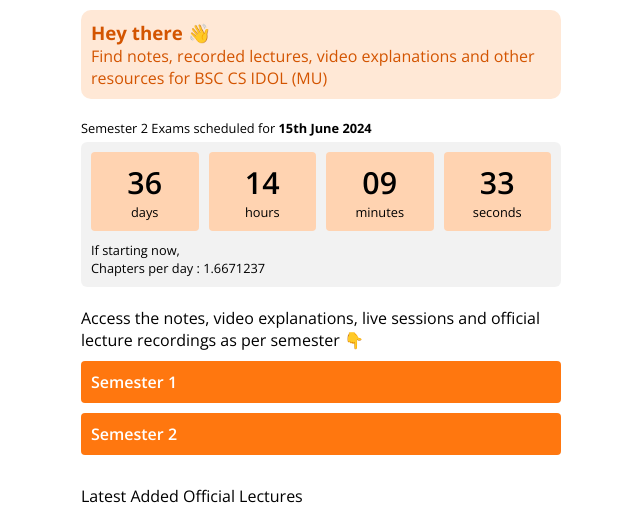
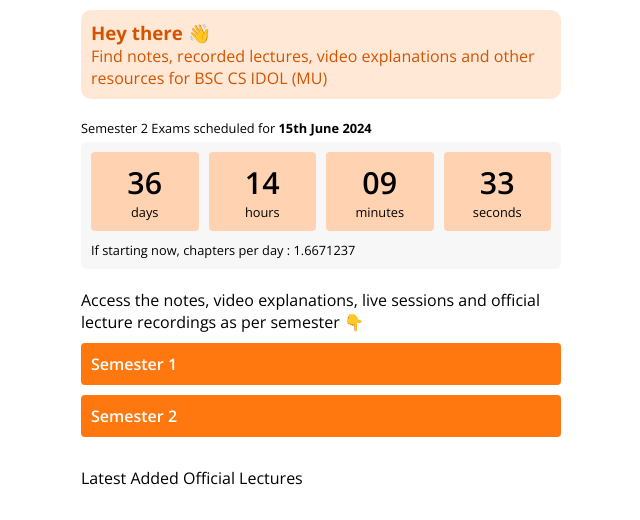
Before and after one commit to idolcs/idolcs.com-legacy, a PHP site: page / in a window 1280 px wide. Shown: the top 520 px of the page, without its empty margins (319-959 px from the left). Run offline with PHP 8.4, Linux system fonts and the light colour scheme; data that the repository does not hold is empty; a stand-in replaces the project's code that opens the database connection.

Commit message:
cosmetic changes in timer

```diff
--- a/components/timer.php
+++ b/components/timer.php
@@ -19,7 +19,6 @@
         </div>
     </div>
     <div class="timer_cpd">
-        <p>If starting now,</p>
-        <p>Chapters per day : <span id="timer_cpd">0.0</span></p>
+        <p>If starting now, chapters per day : <span id="timer_cpd">0.0</span></p>
     </div>
 </div>
--- a/css/timer.css
+++ b/css/timer.css
@@ -9,7 +9,7 @@
 
 .timer_clock_wrapper{
     display: flex;
-    background: rgba(0,0,0,0.05);
+    background: rgba(0,0,0,0.03);
     padding: 10px;
     margin-top: 5px;
     border-top-left-radius: 6px;
@@ -39,7 +39,7 @@
 }
 
 .timer_cpd{
-    background: rgba(0,0,0,0.05);
+    background: rgba(0,0,0,0.03);
     padding: 10px;
     padding-top: 0;
     font-size: 0.8em;
```
